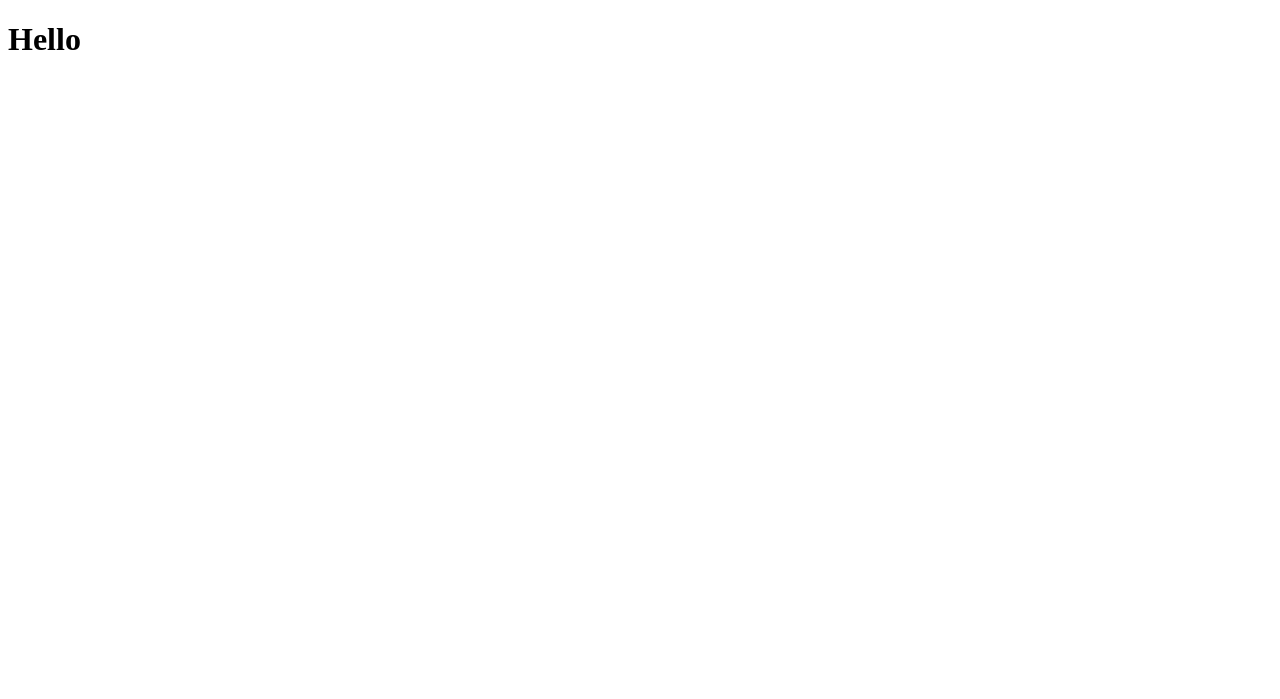
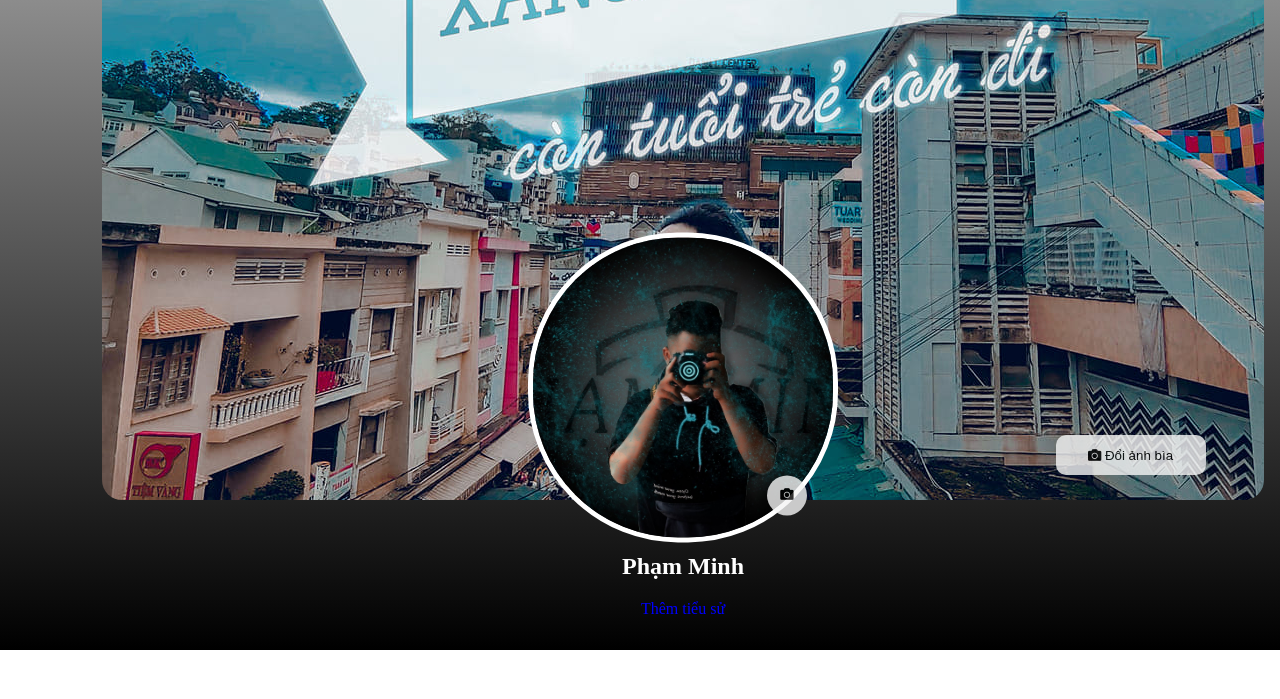
Before and after one commit to phamtrieuduyminh/Frontend-minh, a PHP site: page / in a window 1280 px wide; the page is wider, and only the part inside the window is pictured. Before the commit the part shown is almost empty. Shown: the top 699 px of that part. Run offline with PHP 8.4, Linux system fonts and the light colour scheme.

Commit message:
facebook

```diff
--- /dev/null
+++ b/facebook.html
@@ -0,0 +1,132 @@
+<!DOCTYPE html>
+<html lang="en">
+
+<head>
+    <meta charset="UTF-8">
+    <meta http-equiv="X-UA-Compatible" content="IE=edge">
+    <meta name="viewport" content="width=device-width, initial-scale=1.0">
+    <title>Document</title>
+    <link rel="stylesheet" href="https://cdnjs.cloudflare.com/ajax/libs/font-awesome/5.15.1/css/all.min.css" />
+    <style>
+        body {
+            margin: 0px;
+        }
+
+        .container {
+            margin-left: auto;
+            margin-right: auto;
+            width: 1366px;
+            height: 650px;
+            background-image: linear-gradient(rgb(140 140 140), rgb(0 0 0));
+            position: relative;
+        }
+
+        .hinhanh {
+            margin-left: auto;
+            margin-right: auto;
+            width: 85%;
+            height: 500px;
+            overflow: hidden;
+            position: relative;
+            border-radius: 0px 0px 20px 20px;
+        }
+
+        .bia {
+            position: absolute;
+            right: -190px;
+            bottom: -200px;
+        }
+
+        .avt {
+            position: absolute;
+            bottom: 135px;
+            transform: translateX(-50%) translateY(10%);
+            left: 50%;
+        }
+
+        .avt img {
+            border: 5px solid rgb(255, 255, 255);
+            border-radius: 150px;
+        }
+
+        .ten {
+            position: absolute;
+            bottom: 40px;
+            transform: translateX(-50%) translateY(10%);
+            text-align: center;
+            left: 50%;
+        }
+
+        h2 {
+            color: white;
+        }
+
+        a {
+            text-decoration: none;
+            color: blue;
+        }
+
+        .icon-bia {
+            position: absolute;
+            bottom: 5%;
+            right: 5%;
+        }
+
+        .icon-anh {
+            position: absolute;
+            bottom: 10%;
+            right: 10%;
+        }
+
+        .icon-bia button {
+            background-color: whitesmoke;
+            border-radius: 10px;
+            border: none;
+            width: 150px;
+            height: 40px;
+            opacity: 80%;
+        }
+
+        .icon-anh button {
+            background-color: whitesmoke;
+            border-radius: 100px;
+            border: none;
+            width: 40px;
+            height: 40px;
+            opacity: 80%;
+        }
+    </style>
+</head>
+
+<body>
+
+    <div class="container">
+        <div class="hinhanh">
+            <img class="bia" src="bia.jpg" alt="">
+            <div class="icon-bia">
+                <button> <i class="fas fa-camera"></i>  Đổi ảnh bìa</button>
+            </div>
+
+        </div>
+        <div class="avt">
+            <img src="avt.jpg" width="300px" alt="">
+            <div class="icon-anh">
+                <button> <i class="fas fa-camera"></i></button>
+            </div>
+        </div>
+
+        <div class="ten">
+
+            <h2>Phạm Minh</h2>
+            <span> <a href="">Thêm tiểu sử</a></span>
+
+
+        </div>
+
+    </div>
+
+
+
+</body>
+
+</html>
--- a/index.html
+++ /dev/null
@@ -1,15 +0,0 @@
-<!DOCTYPE html>
-<html lang="en">
-
-<head>
-    <meta charset="UTF-8">
-    <meta http-equiv="X-UA-Compatible" content="IE=edge">
-    <meta name="viewport" content="width=device-width, initial-scale=1.0">
-    <title>Document</title>
-</head>
-
-<body>
-    <h1>Hello</h1>
-</body>
-
-</html>
--- a/index.php
+++ b/index.php
@@ -1,3 +1,3 @@
 <?php
 
-require_once("index.html");
+require_once("facebook.html");
```
Also changed, not shown: avt.jpg (added), bia.jpg (added).
